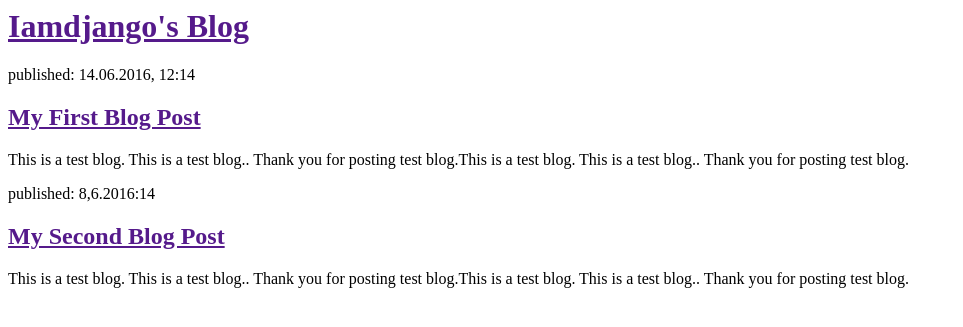
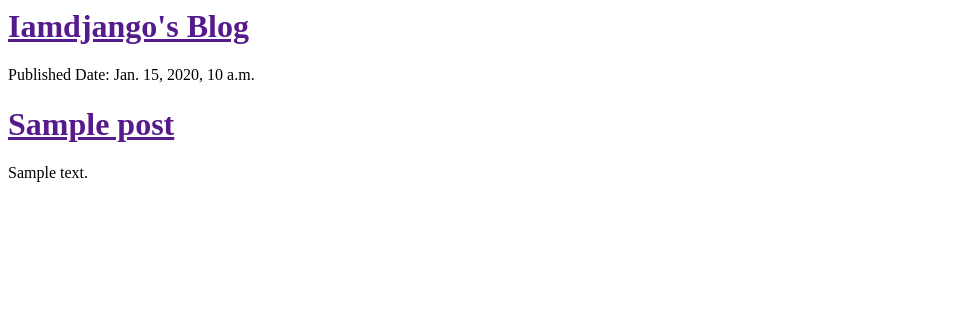
Before and after one commit to nsuwal/my-first-blog, a Django app: template blog/templates/blog/post_list.html in a window 1280 px wide. Shown: the top 327 px of the page, without its empty margins (0-963 px from the left). Run offline with Django 3.2, Linux system fonts and the light colour scheme; the template is opened without the code that fills it: values that come from a table or form of the project are taken from there, others are empty; tables that the repository leaves empty hold one stand-in row (values such as "Sample post").

Commit message:
Integrated template withe models/database

```diff
--- a/blog/templates/blog/post_list.html
+++ b/blog/templates/blog/post_list.html
@@ -7,7 +7,7 @@
             <h1><a href="">Iamdjango's Blog</a></h1>
         </div>
 
-        <div>
+        <!--<div>
             <p>published: 14.06.2016, 12:14</p>
             <h2><a href="">My First Blog Post</a></h2>
             <p>This is a test blog. This is a test blog.. Thank you for posting test blog.This is a test blog. This is a test blog.. Thank you for posting test blog.</p>
@@ -17,6 +17,14 @@
             <p>published: 8,6.2016:14</p>
             <h2><a href="">My Second Blog Post</a></h2>
             <p>This is a test blog. This is a test blog.. Thank you for posting test blog.This is a test blog. This is a test blog.. Thank you for posting test blog.</p>
-        </div>
+        </div>-->
+        {% for post in posts %}
+            <div>
+                <p>Published Date: {{post.published_date}}</p>
+                <h1><a href = "">{{post.title}}</a></h1>
+                <p>{{post.text | linebreaks }}</p>
+            </div>
+        {% endfor %}
+
     </body>
 </html>
--- a/blog/views.py
+++ b/blog/views.py
@@ -1,4 +1,8 @@
 from django.shortcuts import render
+from django.utils import timezone
+from .models import Post
+
 
 def post_list(request):
-    return render(request, 'blog/post_list.html',{})
+    posts = Post.objects.filter(published_date__lte=timezone.now()).order_by('published_date')
+    return render(request, 'blog/post_list.html',{'posts':posts})
```
